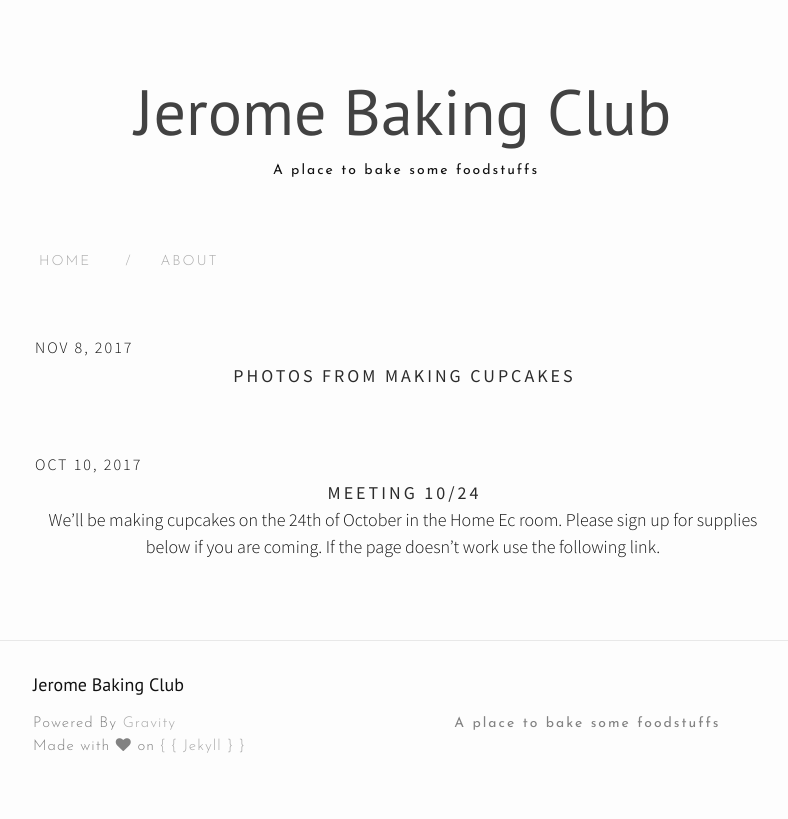
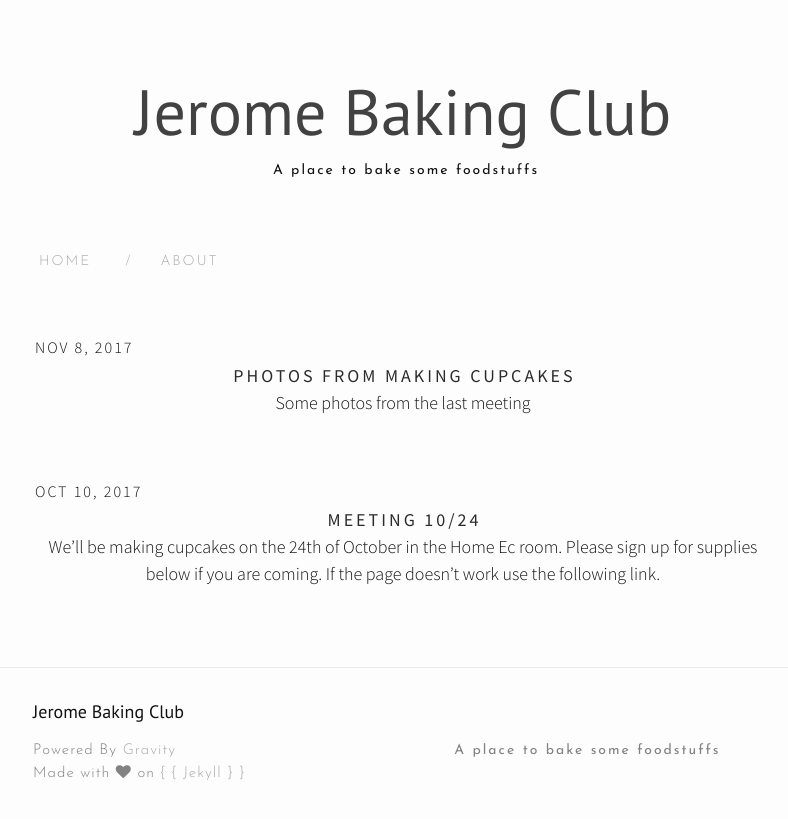
Before and after one commit to jeromebaking/jeromebaking.github.io, a Jekyll site: the page built from index.html, in a window 1280 px wide. Shown: the top 819 px of the page, without its empty margins (237-1025 px from the left). Built offline with Jekyll 4.4.1, drawn with Linux system fonts in a browser that asks for light colours; nearby versions of some CDN libraries; the list of posts is cut into pages by our own code.

Commit message:
Updated Photos From Making Cupcakes

```diff
--- a/_posts/2017-11-08-photos-from-making-cupcakes.markdown
+++ b/_posts/2017-11-08-photos-from-making-cupcakes.markdown
@@ -4,6 +4,7 @@ date: 2017-11-08 01:25:00 Z
 layout: page
 ---
 
+Some photos from the last meeting
 ![IMG_1335.jpeg](/uploads/IMG_1335.jpeg)
 ![IMG_1336.jpeg](/uploads/IMG_1336.jpeg)
 ![IMG_1338.jpeg](/uploads/IMG_1338.jpeg)
```
